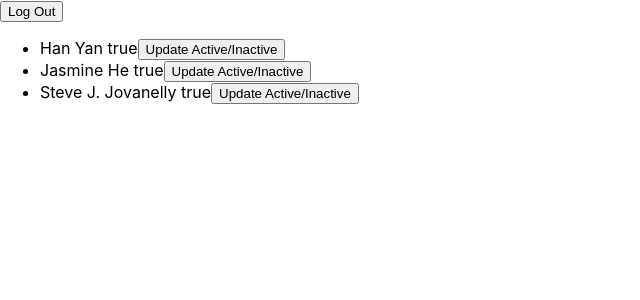
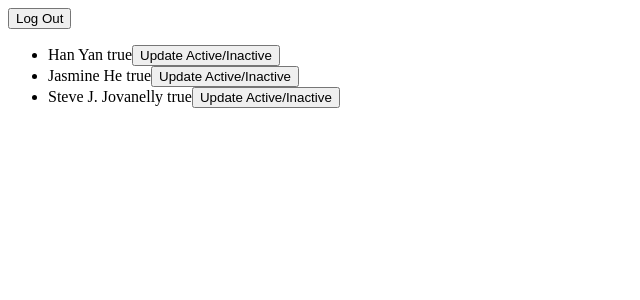
Before and after one commit to han-yan-ds/employee-manager-react, a React (Create React App) app: page /app in a window 1280 px wide. Shown: the top 300 px of the page, without its empty margins (0-640 px from the left). Built offline with nearby package versions, Linux system fonts and the light colour scheme.

Commit message:
Installed SASS

```diff
--- a/package.json
+++ b/package.json
@@ -10,6 +10,7 @@
     "@types/node": "^12.12.29",
     "@types/react": "^16.9.23",
     "@types/react-dom": "^16.9.5",
+    "node-sass": "^4.13.1",
     "react": "^16.13.0",
     "react-dom": "^16.13.0",
     "react-redux": "^7.2.0",
--- a/src/index.tsx
+++ b/src/index.tsx
@@ -1,6 +1,5 @@
 import React from 'react';
 import ReactDOM from 'react-dom';
-import './styles/index.css';
 import TopLevel from './components/main/TopLevel';
 import {Provider} from 'react-redux';
 import configureStore from './store';
--- a/src/styles/App.css
+++ /dev/null
@@ -1,38 +0,0 @@
-.App {
-  text-align: center;
-}
-
-.App-logo {
-  height: 40vmin;
-  pointer-events: none;
-}
-
-@media (prefers-reduced-motion: no-preference) {
-  .App-logo {
-    animation: App-logo-spin infinite 20s linear;
-  }
-}
-
-.App-header {
-  background-color: #282c34;
-  min-height: 100vh;
-  display: flex;
-  flex-direction: column;
-  align-items: center;
-  justify-content: center;
-  font-size: calc(10px + 2vmin);
-  color: white;
-}
-
-.App-link {
-  color: #61dafb;
-}
-
-@keyframes App-logo-spin {
-  from {
-    transform: rotate(0deg);
-  }
-  to {
-    transform: rotate(360deg);
-  }
-}
--- a/src/styles/index.css
+++ /dev/null
@@ -1,13 +0,0 @@
-body {
-  margin: 0;
-  font-family: -apple-system, BlinkMacSystemFont, 'Segoe UI', 'Roboto', 'Oxygen',
-    'Ubuntu', 'Cantarell', 'Fira Sans', 'Droid Sans', 'Helvetica Neue',
-    sans-serif;
-  -webkit-font-smoothing: antialiased;
-  -moz-osx-font-smoothing: grayscale;
-}
-
-code {
-  font-family: source-code-pro, Menlo, Monaco, Consolas, 'Courier New',
-    monospace;
-}
```
Also changed, not shown: 1 other file (tests, documents, lock files or other folders).
